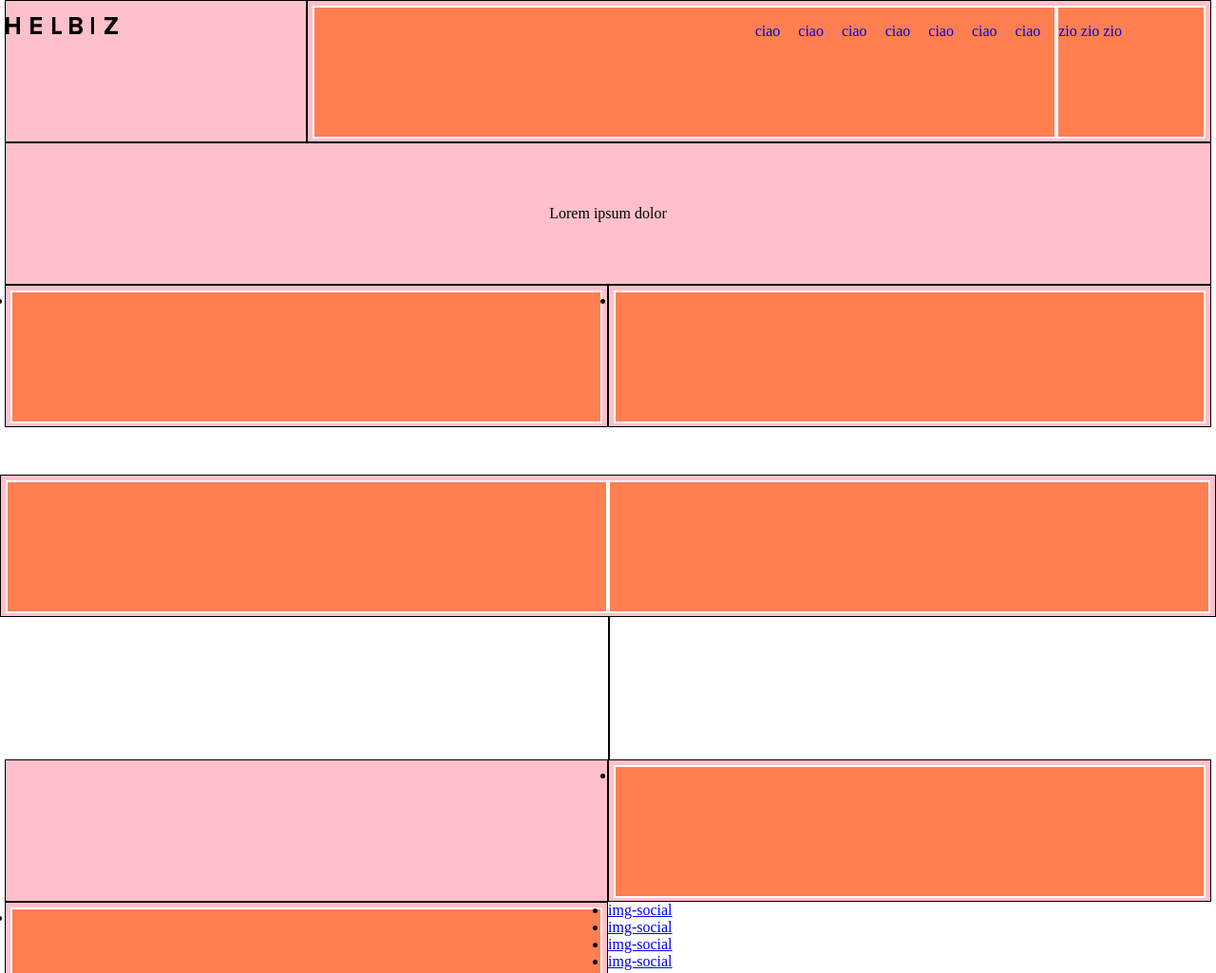
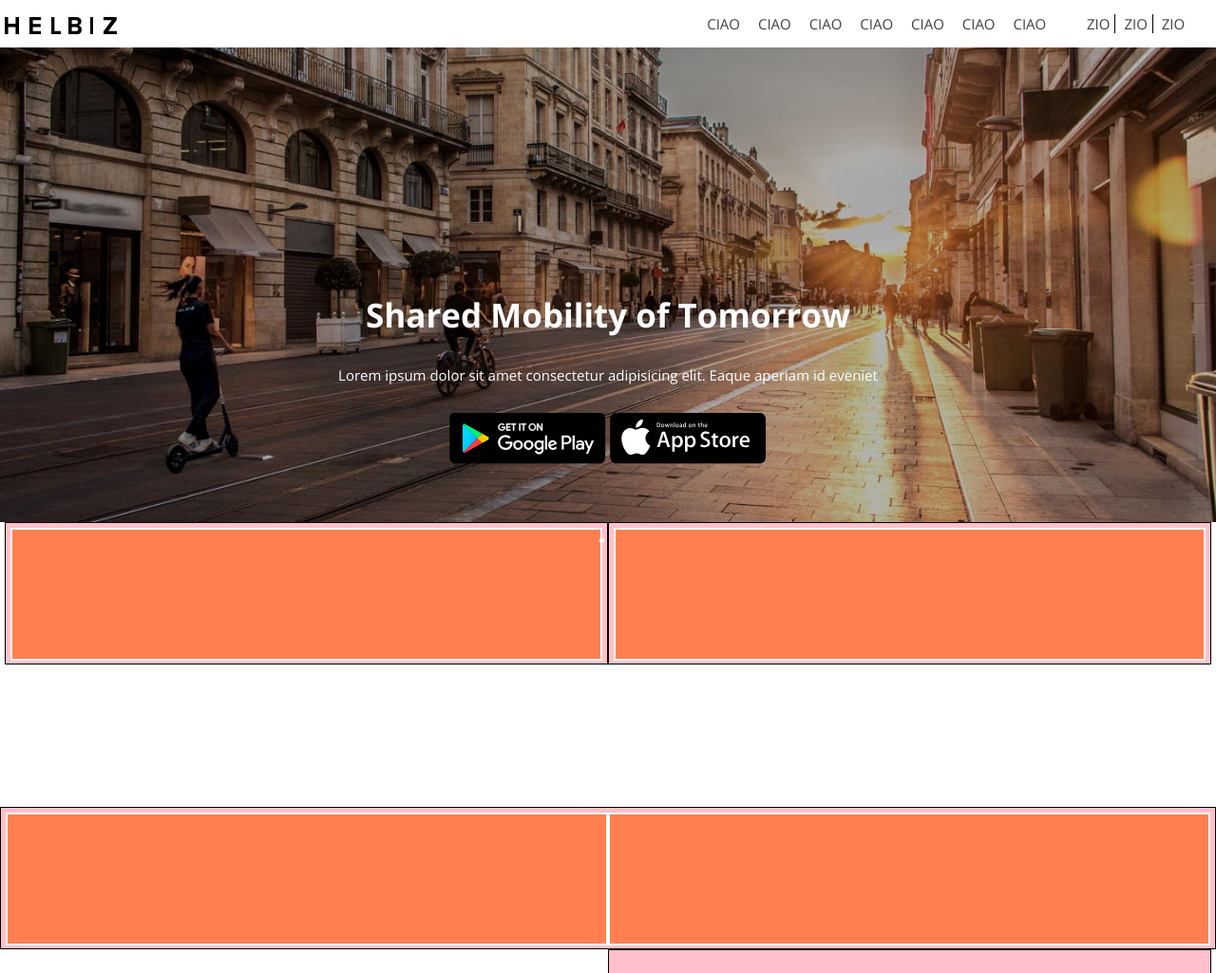
Before and after one commit to Emanuele-Cannone/html-css-helbiz, a plain HTML site: page index.html in a window 1280 px wide. Shown: the top 1025 px of the page at 95% size. Drawn offline with nearby package versions, Linux system fonts and the light colour scheme.

Commit message:
header-top + jumbotron

```diff
--- a/css/style.css
+++ b/css/style.css
@@ -2,6 +2,16 @@
 /* 1rem equivale al font specificato nel body,
 nel nostro caso 1rem 16px
 quindi ad esempio 1.2rem sarà uguale a 16 * 1.2 pixel */
+
+body{
+    color: white;
+    font-family: 'Open Sans', sans-serif;
+    font-size:15px;
+}
+
+h1{
+    font-size: 35px;
+}
 
 .row:after{
     content: '';
@@ -19,6 +29,7 @@ quindi ad esempio 1.2rem sarà uguale a 16 * 1.2 pixel */
 
 .header-top{
     height: 50px;
+
 }
 
 .header-top > .row{
@@ -37,6 +48,8 @@ quindi ad esempio 1.2rem sarà uguale a 16 * 1.2 pixel */
 .header-top ul li a{
     font-style: none;
     text-decoration: none;
+    text-transform: uppercase;
+    color: #404040;
 }
 
 .header-top .row> .col-lg-10:first-child ul{
@@ -47,13 +60,25 @@ quindi ad esempio 1.2rem sarà uguale a 16 * 1.2 pixel */
     padding-right: 15px;
 }
 
+.header-top .row> .col-lg-2 ul{
+    text-align: center;
+}
+
+.header-top .row> .col-lg-2 ul li a{
+    border-right: 1px solid black;
+    padding: 0 5px;
+
+}
+
+.header-top .row> .col-lg-2 ul li:last-child a{
+    border-right: none;
+}
+
 /* jumbotron */
 
-.jumbotron .row [class*="col-"],
 section.prodotti .row .col-lg-6 .col-lg-12{
     position: relative;
 }
-
 
 .centro{
     position: absolute;
@@ -61,3 +86,17 @@ section.prodotti .row .col-lg-6 .col-lg-12{
     left: 50%;
     transform: translate(-50%, -50%);
 }
+
+.jumbotron{
+    background-image: url('../img/hero-bg.jpg');
+    background-size: cover;
+    height: 500px;
+}
+
+.testo{
+    text-align: center;
+}
+
+.jumbotron .testo p{
+    margin: 30px auto;
+}
--- a/index.html
+++ b/index.html
@@ -2,7 +2,6 @@
 <html lang="it">
 <head>
   <meta charset="UTF-8">
-  <meta name="viewport" content="width=device-width, initial-scale=1.0">
   <meta http-equiv="X-UA-Compatible" content="ie=edge">
   <title>Helbiz</title>
   <link rel="stylesheet" href="https://cdnjs.cloudflare.com/ajax/libs/font-awesome/5.15.1/css/all.min.css">
@@ -15,7 +14,7 @@
 
   <header>
     <!-- inizio header-top  -->
-    <div class="header-top container debug">
+    <div class="header-top container">
       <div class="row">
         <div class="col-lg-3">
           <img src="img/helbiz-logo.svg" alt="logosito">
@@ -49,13 +48,12 @@
     <!-- /header-top  -->
 
     <!-- inizio jumbotron  -->
-    <div class="jumbotron container debug">
-      <div class="row">
-        <div class="col-lg-12">
-          <div class="testo centro">
-            Lorem ipsum dolor
-          </div>
-        </div>
+    <div class="jumbotron">
+      <div class="testo centro">
+        <h1>Shared Mobility of Tomorrow</h1>
+        <p>Lorem ipsum dolor sit amet consectetur adipisicing elit. Eaque aperiam id eveniet</p>
+        <img class="logostore-google" src="img/google-play-badge.svg" alt="googleplay">
+        <img class="logostore-apple" src="img/app-store-badge.svg" alt="appstore">
       </div>
     </div>
     <!-- /jumbotron  -->
@@ -122,8 +120,7 @@
     <section class="parco container debug">
       <div class="row debug">
         <!-- inserisci l'immagine di sfondo -->
-        <div class="col-lg-offset-6"></div>
-        <div class="col-lg-6 ">
+        <div class="col-lg-offset-6 col-lg-6 ">
           <h4></h4>
           <p></p>
           <ul>
@@ -167,8 +164,7 @@
     <section class="social">
       <!-- inserisci l'immagine di sfondo -->
       <div class="row debug">
-        <div class="col-offset-lg-3"></div>
-        <div class="col-lg-6">
+        <div class="col-lg-offset-4 col-lg-4">
           <!-- inserisci lo sfondo bianco -->
           <h4></h4>
           <ul>
@@ -178,7 +174,6 @@
             <li><a href="#">img-social</a></li>
           </ul>
         </div>
-        <div class="col-offset-3"></div>
       </div>
     </section>
     <!-- /sezione social  -->
@@ -186,7 +181,7 @@
 
   <footer>
     <!-- sezione policy -->
-    <section class="policy">
+    <section class="policy debug">
       <!-- inserisci lo sfondo nero -->
       <div class="row container debug">
         <div class="col-lg-3">
```
